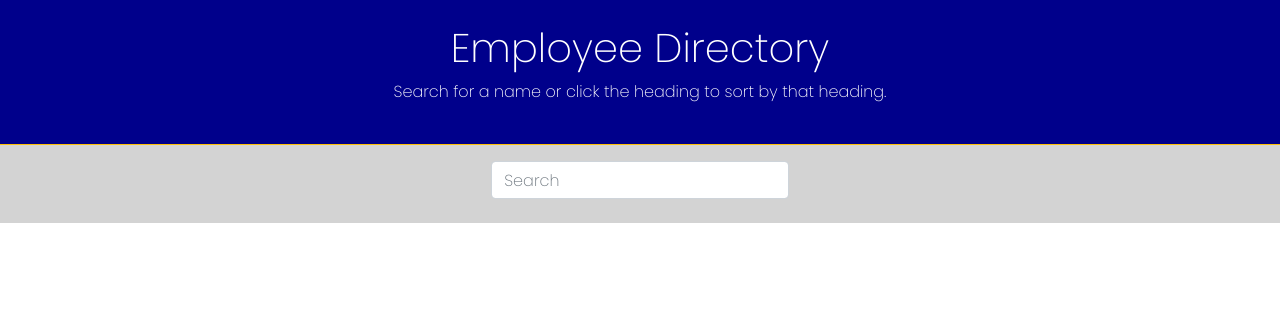
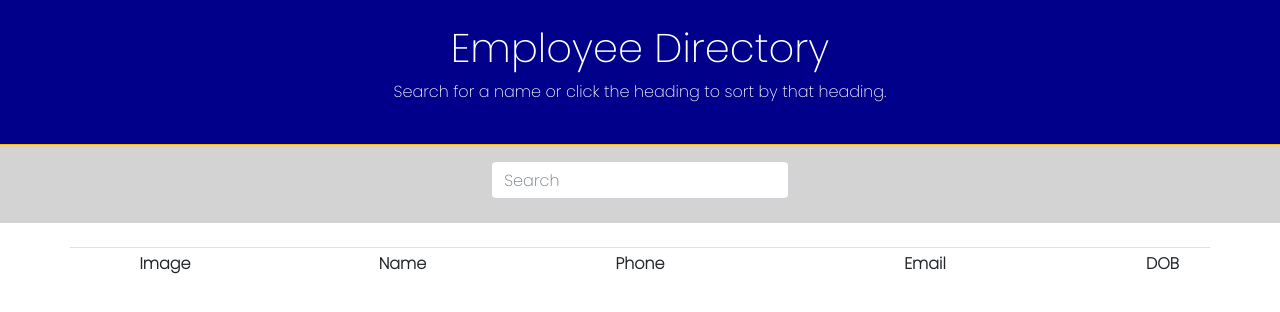
Before and after one commit to Torontow/MT-Employee-Directory, a React (Create React App) app: page / in a window 1280 px wide. Shown: the top 312 px of the page. Built offline with nearby package versions, Linux system fonts and the light colour scheme.

Commit message:
Successfully Added List component.

```diff
--- a/src/App.js
+++ b/src/App.js
@@ -1,6 +1,7 @@
 import React from "react"
 import Title from "./components/Title"
 import Search from "./components/Search"
+import List from "./components/List"
 
 function App() {
   return (
@@ -8,6 +9,7 @@ function App() {
 
       <Title />
       <Search />
+      <List />
 
     </div>
   );
--- /dev/null
+++ b/src/components/List/index.js
@@ -0,0 +1,18 @@
+import React from 'react'
+import './style.css'
+
+function List () {
+  return (
+    <div class='container' id='list-wrapper'>
+      <div class='row border-top border-black-25 border-2 py-1' id='list-head'>
+        <div class='col-2'>Image</div>
+        <div class='col-3'>Name</div>
+        <div class='col-2'>Phone</div>
+        <div class='col-4'>Email</div>
+        <div class='col-1'>DOB</div>
+      </div>
+    </div>
+  )
+}
+
+export default List
--- /dev/null
+++ b/src/components/List/style.css
@@ -0,0 +1,4 @@
+#list-head {
+    text-align: center;
+    font-weight: bold
+}
```
